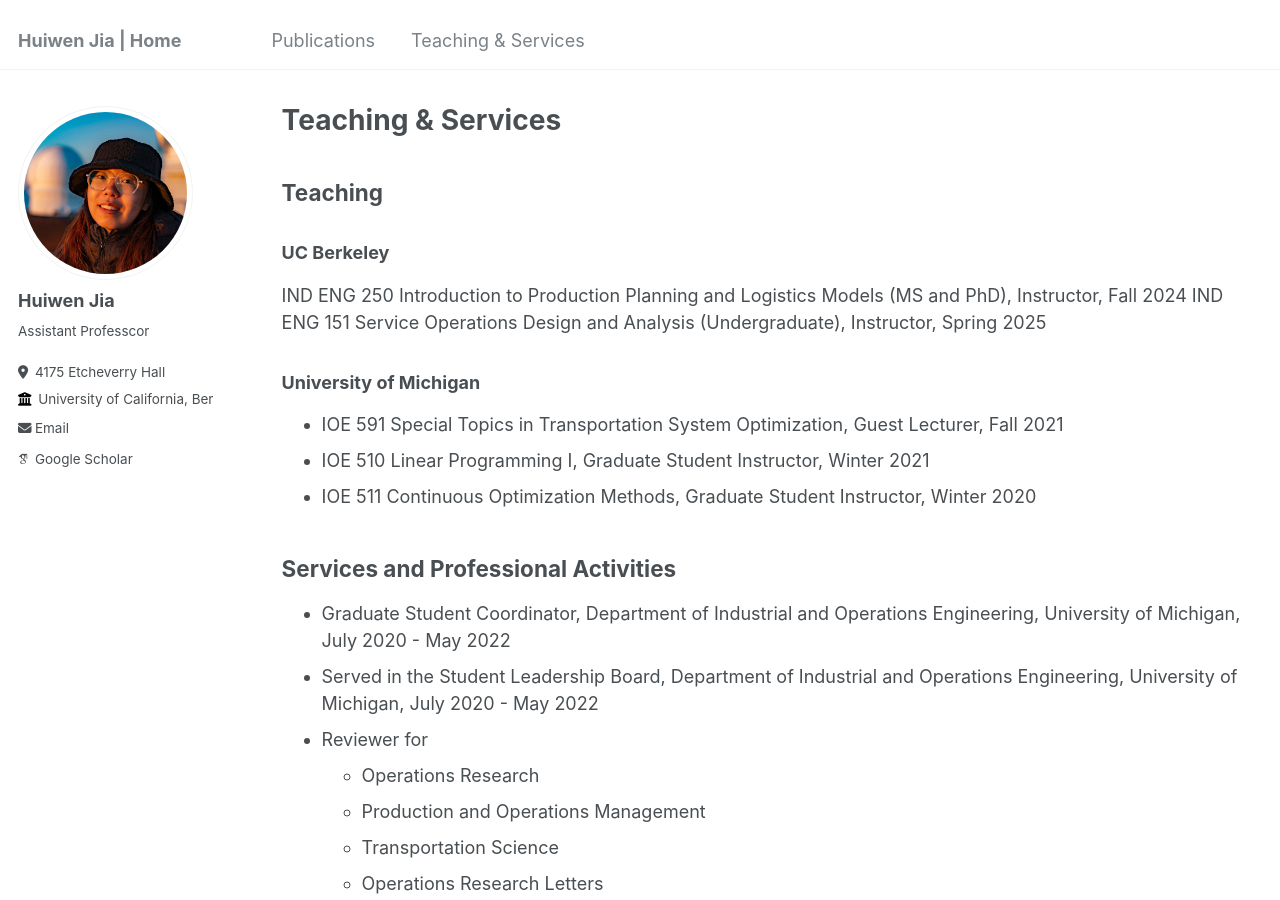
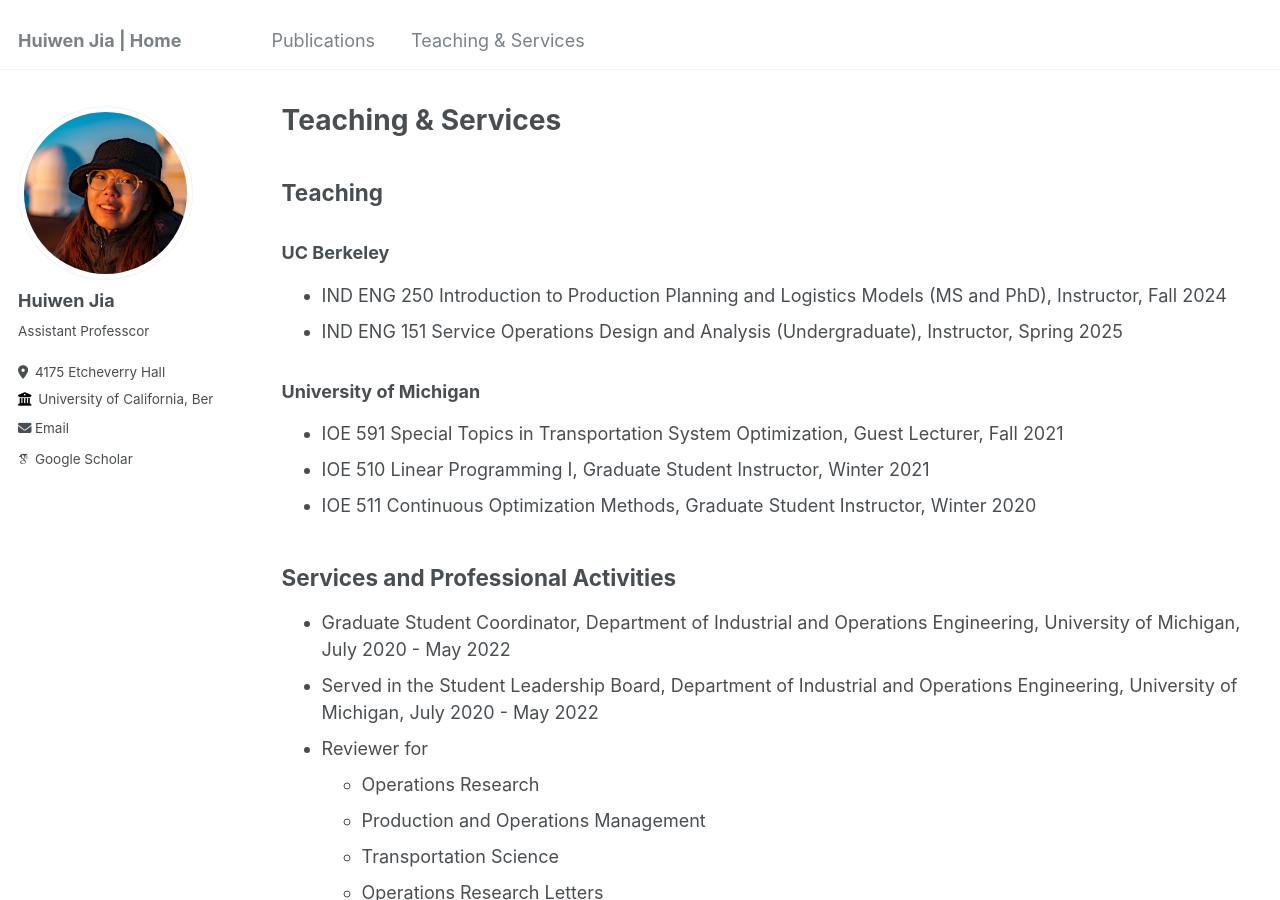
Before and after one commit to huiwen-j/huiwen-j.github.io, a Jekyll site: the page built from _pages/teaching_services.md, in a window 1280 px wide and 900 px high. Built offline with Jekyll 4.4.1, drawn with Linux system fonts in a browser that asks for light colours; some web fonts are replaced.

```diff
--- a/_pages/teaching_services.md
+++ b/_pages/teaching_services.md
@@ -10,8 +10,8 @@ author_profile: true
 
 ### UC Berkeley
 
-IND ENG 250 Introduction to Production Planning and Logistics Models (MS and PhD), Instructor, Fall 2024
-IND ENG 151 Service Operations Design and Analysis (Undergraduate), Instructor, Spring 2025
+- IND ENG 250 Introduction to Production Planning and Logistics Models (MS and PhD), Instructor, Fall 2024
+- IND ENG 151 Service Operations Design and Analysis (Undergraduate), Instructor, Spring 2025
 
 ### University of Michigan
 
```
